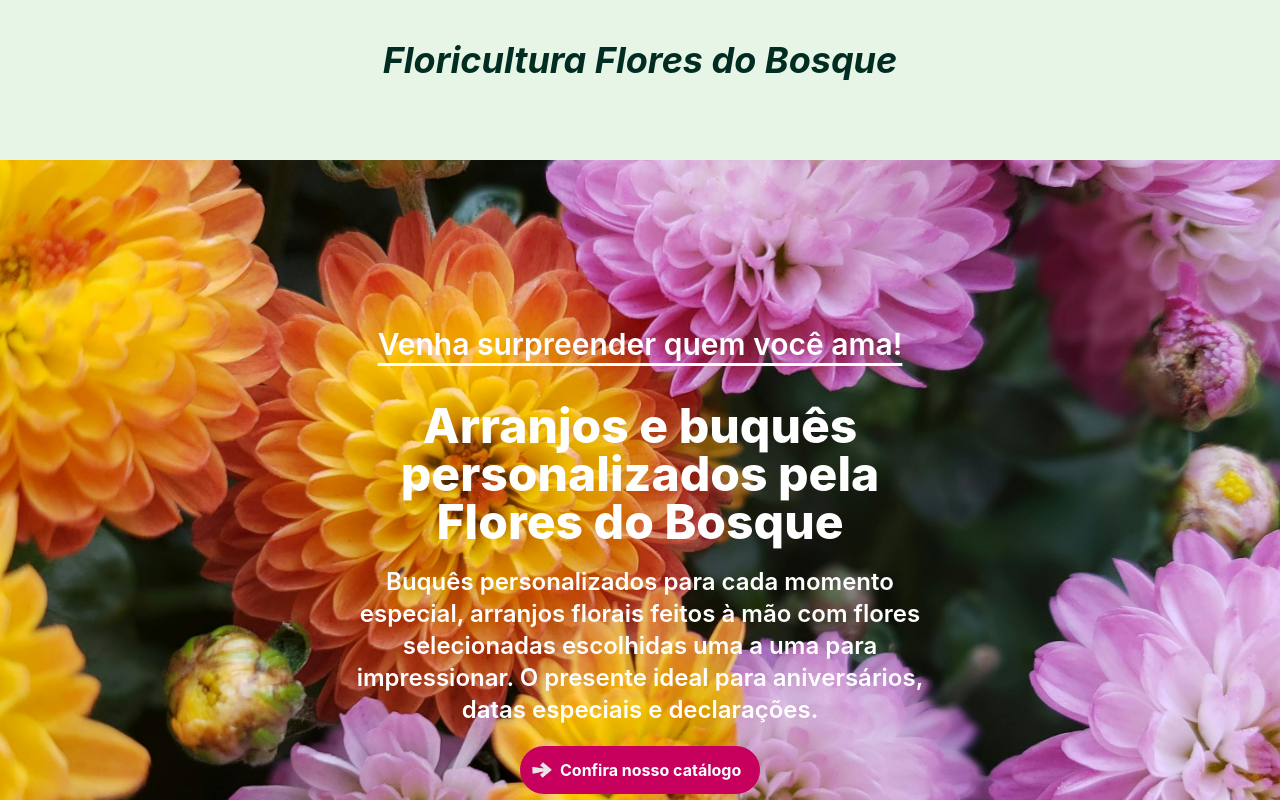
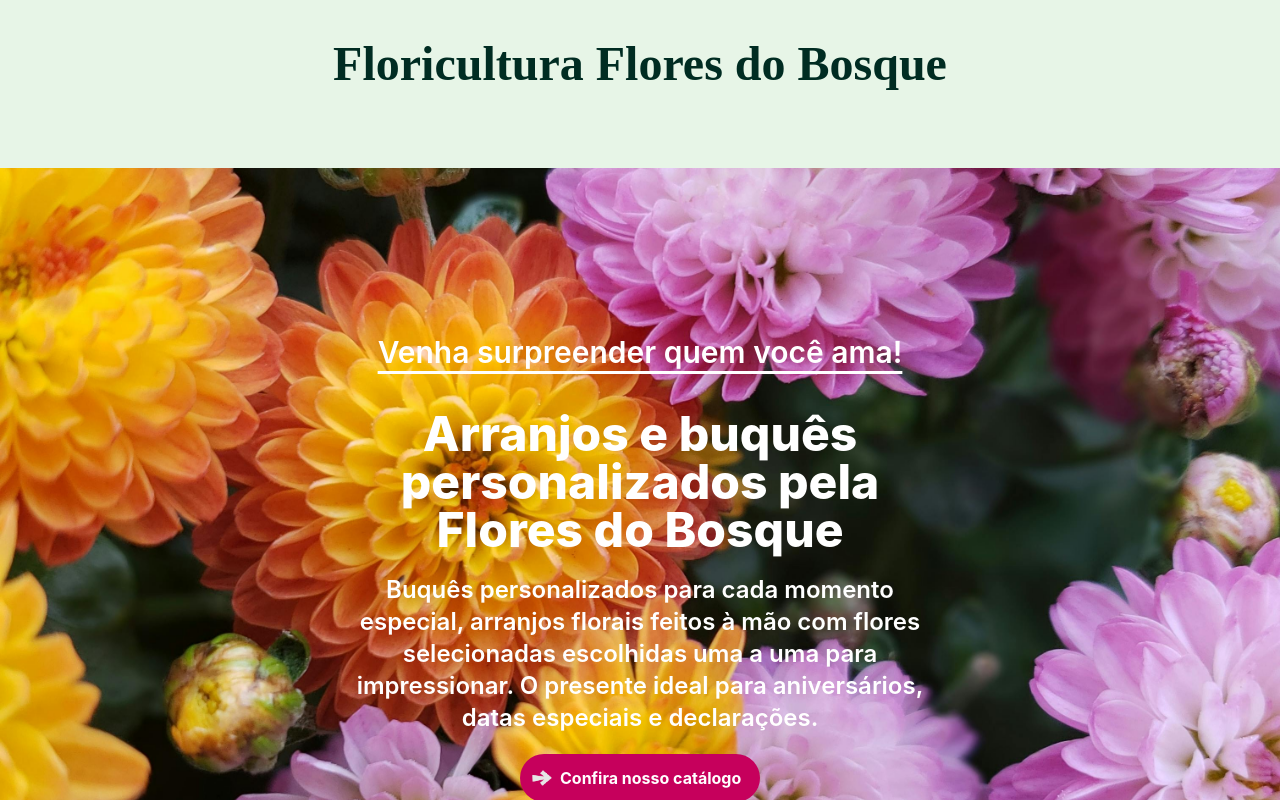
Before and after one commit to AndreiaBernardo/page, a React (Vite) app: page / in a window 1280 px wide. Shown: the top 800 px of the page. Built offline with nearby package versions, Linux system fonts and the light colour scheme.

Commit message:
feat: alterando o header

```diff
--- a/src/components/Header.tsx
+++ b/src/components/Header.tsx
@@ -2,7 +2,7 @@ export const Header = () => {
   return (
     <main >
 
-        <div className="text-center mt-10 font-bold text-4xl italic text-emerald-950 ">
+        <div className="text-center mt-10 font-bold text-5xl text-emerald-950 ">
             <h1>Floricultura Flores do Bosque</h1>
         </div>
 
@@ -16,7 +16,7 @@ export const Header = () => {
               </h2>
               <p className="font-semibold text-lg md:text-2xl p-5">Buquês personalizados para cada momento especial, arranjos florais feitos à mão com flores selecionadas escolhidas uma a uma para impressionar. O presente ideal para aniversários, datas especiais e declarações.</p>
 
-              <button className="bg-pink-700 p-3 rounded-3xl font-bold w-60"><a href="https://whatsapp.com" className="flex items-center gap-2"><img className="w-5 h-5" src="./image/seta.png" alt="" />Confira nosso catálogo</a></button>
+              <button className="bg-pink-700 p-3 rounded-3xl font-bold w-60"><a href="https://whatsapp.com" className="flex items-center gap-2"><img className="w-5 h-5" src="/image/seta.png" alt="" />Confira nosso catálogo</a></button>
 
               </div>
 
--- a/src/index.css
+++ b/src/index.css
@@ -1,4 +1,7 @@
 @import "tailwindcss";
+
+@import url('https://fonts.googleapis.com/css2?family=Playfair+Display:ital,wght@0,400..900;1,400..900&display=swap');
+
 
 html, body {
   width: 100%;
@@ -15,6 +18,10 @@ body {
  background-color: rgb(231, 245, 231);
 }
 
+h1 {
+  font-family: 'Playfair Display', serif;
+}
+
 .imagem img {
   width: 100%;
   height: 100%;
```
